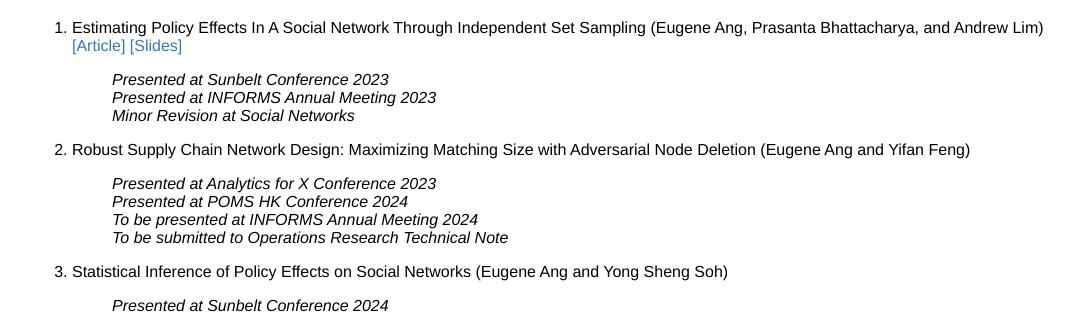
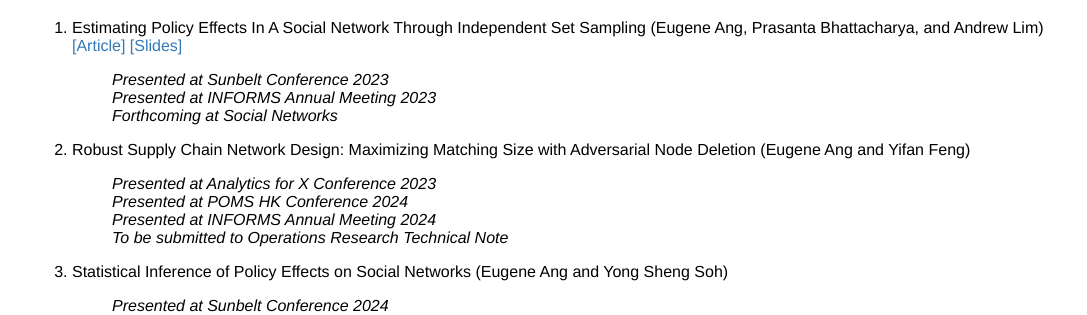
Before and after one commit to eugeneangty/eugeneangty.github.io, a Jekyll site: the page built from research/index.html, in a window 1280 px wide. Shown: the part 222-537 px from the top of the page, without its empty margins (96-1183 px from the left). Built offline with Jekyll 4.4.1, drawn with Linux system fonts in a browser that asks for light colours.

Commit message:
Update index.html

```diff
--- a/research/index.html
+++ b/research/index.html
@@ -11,14 +11,14 @@
     <dl>
         <dd><i>Presented at Sunbelt Conference 2023</i></dd>
         <dd><i>Presented at INFORMS Annual Meeting 2023</i></dd>
-        <dd><i>Minor Revision at Social Networks</i></dd>
+        <dd><i>Forthcoming at Social Networks</i></dd>
     </dl>
     </li>
     <li> Robust Supply Chain Network Design: Maximizing Matching Size with Adversarial Node Deletion (Eugene Ang and Yifan Feng)</li>
     <dl>
         <dd><i>Presented at Analytics for X Conference 2023</i></dd>
         <dd><i>Presented at POMS HK Conference 2024</i></dd>
-        <dd><i>To be presented at INFORMS Annual Meeting 2024</i></dd>
+        <dd><i>Presented at INFORMS Annual Meeting 2024</i></dd>
         <dd><i>To be submitted to Operations Research Technical Note</i></dd>
     </dl>
     <li> Statistical Inference of Policy Effects on Social Networks (Eugene Ang and Yong Sheng Soh)</li>
```
